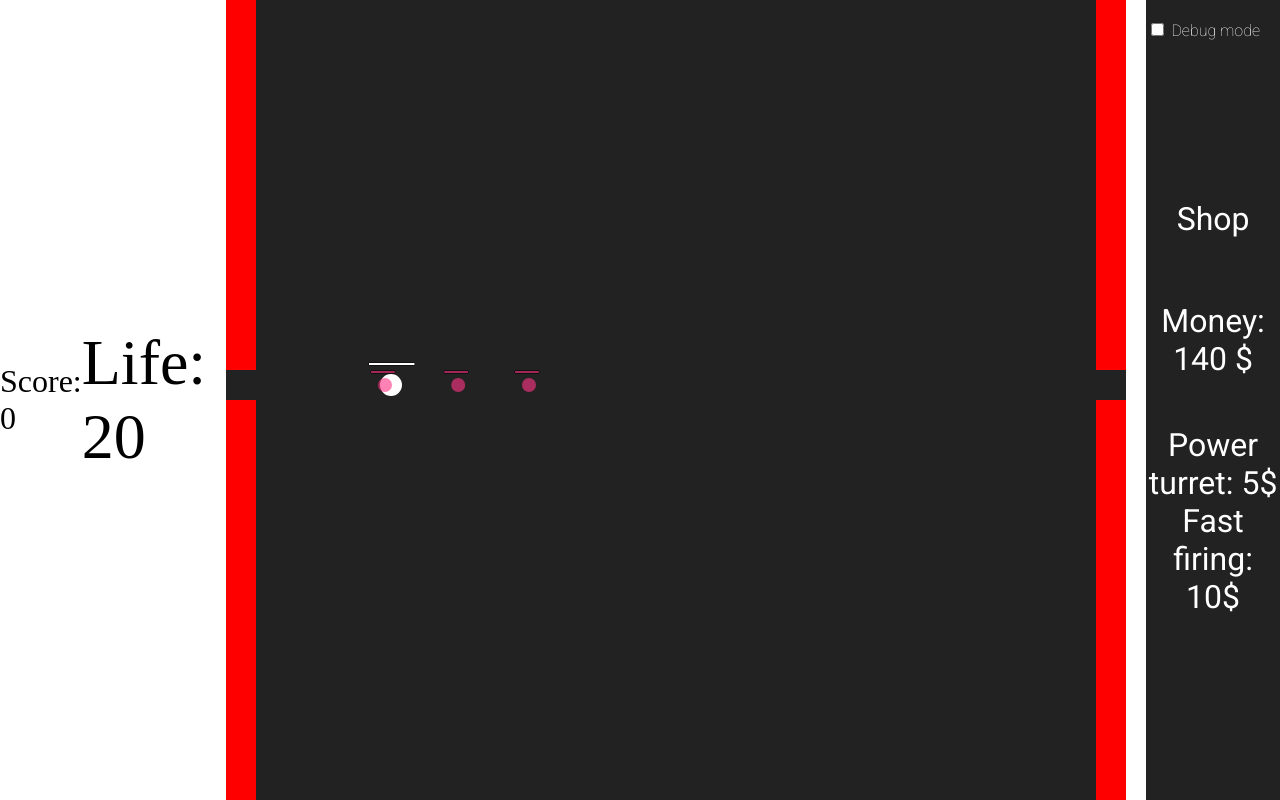
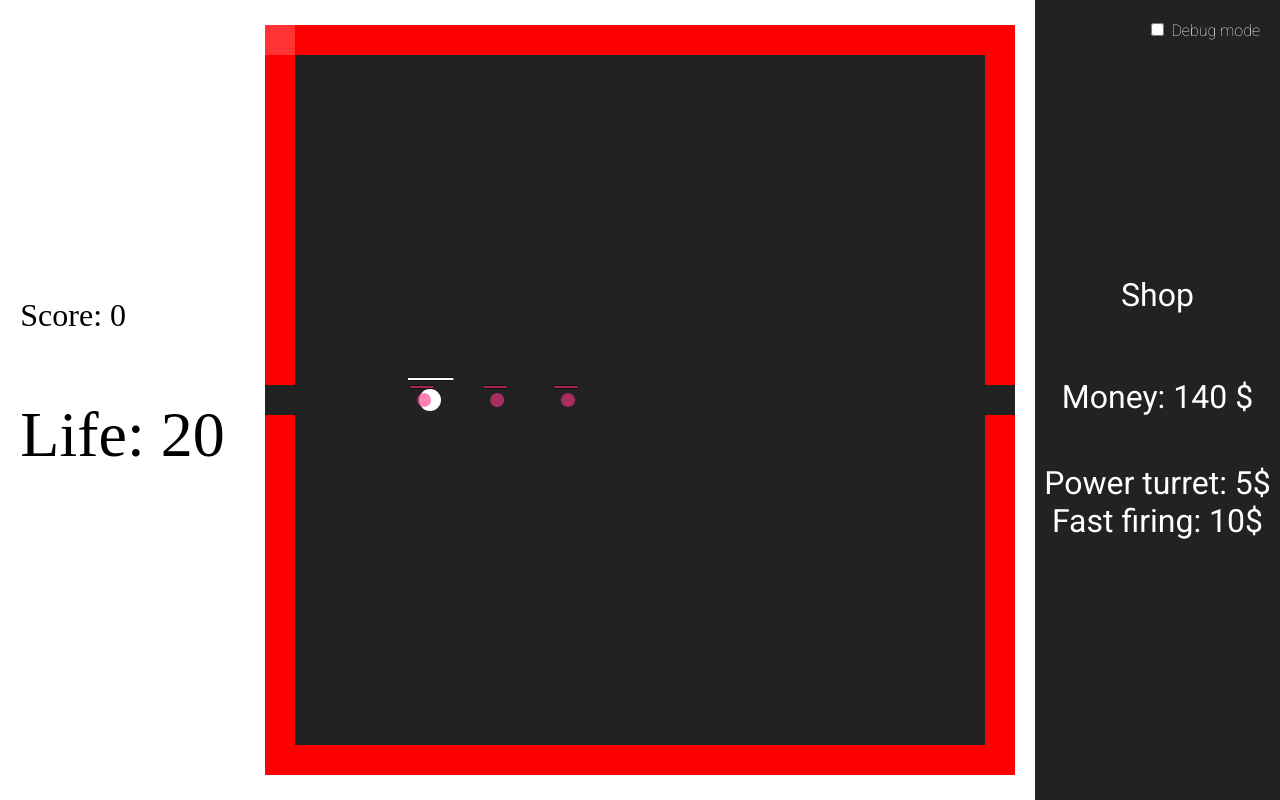
Before and after one commit to Patryk-Rozwadowski/Tower_defense_game, a website built with Parcel: page index.html in a window 1280 px wide. Built offline with nearby package versions, Linux system fonts and the light colour scheme.

Commit message:
Changed naming for some methods, fixed ui

```diff
--- a/index.html
+++ b/index.html
@@ -9,8 +9,11 @@
     <body style="margin:0; padding: 0;box-sizing: border-box" >
     <main class="container">
         <div class="ui-grid-3 center">
-            <p id="ui-score"></p>
-            <p id="ui-life"></p>
+          <div>
+              <p id="ui-score"></p>
+              <p id="ui-life"></p>
+          </div>
+
         </div>
         <div class="ui-grid-9 center">
             <canvas class="game-container" id="canvas"></canvas>
--- a/index.scss
+++ b/index.scss
@@ -30,8 +30,14 @@ li {
   cursor: pointer;
 }
 
+
 .center {
   display: flex;
   justify-content: center;
   align-items: center;
 }
+
+.row {
+  display: flex;
+  flex-direction: row;
+}
--- a/src/Managers/MapManager/MapManager.js
+++ b/src/Managers/MapManager/MapManager.js
@@ -8,24 +8,24 @@ import { createWallTile } from '../../CreateElement/MapElement/Walls/createWallT
 import { createTerrainTile } from '../../CreateElement/MapElement/createTerrainTile';
 
 export class MapManager {
-  constructor(canvas, ctx, cols, rows, cellSize, gameDebugger) {
+  constructor(canvas, ctx, cols, rows, cellSize, gameDebuggerManager) {
     this.canvas = canvas;
     this.ctx = ctx;
+    this.cellSize = cellSize;
+
     this.cols = cols;
     this.rows = rows;
 
     this.x = 0;
     this.y = 0;
 
-    this.cellSize = cellSize;
     this.gameMap = [];
-
     this.terrain = [];
-
     this.startSpawnPoint = {};
     this.endSpawnPoint = {};
 
-    this.gameDebugger = gameDebugger;
+    // MANAGERS
+    this.gameDebuggerManager = gameDebuggerManager;
   }
 
   renderMap() {
@@ -54,7 +54,7 @@ export class MapManager {
         this.ctx.fillStyle = this.gameMap[i][j].color;
         this.ctx.fillRect(xVec, yVec, this.cellSize, this.cellSize);
 
-        this.gameDebugger.debugTileVectors(xVec, yVec);
+        this.gameDebuggerManager.debugTileVectors(xVec, yVec);
       }
     }
 
@@ -68,7 +68,7 @@ export class MapManager {
             j,
             this.rows, // max rows
             this.cols, // max cols
-            this.gameDebugger
+            this.gameDebuggerManager
           );
         }
       }
--- a/src/Managers/MobsManager/MobsManager.js
+++ b/src/Managers/MobsManager/MobsManager.js
@@ -1,5 +1,6 @@
 import { MobCreator } from '../../CreateElement/Mobs/MobCreator';
 import { MobsModels } from '../../CreateElement/Mobs/Models/MobsModels';
+import { checkIfTileIsFree } from '../TilesCheckingManager/checkIfTileIsFree';
 
 export class MobsManager {
   constructor(
@@ -13,11 +14,18 @@ export class MobsManager {
     this.ctx = ctx;
     this.cellSize = cellSize;
 
+    this.mobs = [];
+
+    // MANAGERS
     this.mapManager = mapManager;
+    this.turretsManager = {};
     this.lifeManager = lifeManager;
     this.shopManager = shopManager;
     this.scoreManager = scoreManager;
-    this.mobs = [];
+  }
+
+  inject(turretsManager) {
+    this.turretsManager = turretsManager;
   }
 
   renderMob(wave) {
@@ -50,9 +58,14 @@ export class MobsManager {
     // Render wave moving
     this.mobs.map((mob, i) => {
       this._checkMobHp(mob, i);
+      if (
+        !checkIfTileIsFree(mob, this.turretsManager.getTurrets(), this.cellSize)
+      ) {
+        mob.x -= 2;
+      }
       mob.move(mob);
+      mob.render(mob);
       this._checkIfMobHitPlayer(mob, i);
-      mob.render(mob);
     });
   }
 
@@ -68,7 +81,6 @@ export class MobsManager {
       this.lifeManager.lifeHit();
       this.lifeManager.renderLife();
 
-      this.shopManager.renderPanel();
       this.mobs.splice(index, 1);
     }
   }
@@ -76,6 +88,7 @@ export class MobsManager {
   _checkMobHp(mob, i) {
     if (mob.hp < 0) {
       this.shopManager.addMoney(mob.reward);
+      this.shopManager.renderPanel();
       this.scoreManager.addScore(mob.score);
       this.scoreManager.renderScore();
       this.mobs.splice(i, 1);
--- a/src/Managers/TilesCheckingManager/checkIfTileIsFree.js
+++ b/src/Managers/TilesCheckingManager/checkIfTileIsFree.js
@@ -1,16 +1,16 @@
 import { normalizedTilePositions } from '../../Units/NormalizedTilePositions';
 
-export function checkIfTileIsFree(vector, turrets, cellSize) {
+export function checkIfTileIsFree(object, turrets, cellSize) {
   let freeTile = true;
 
   for (let i = 0; i < turrets.length; i++) {
     const turretChosenTileSameVectors =
-      turrets[i].x === normalizedTilePositions(vector.x, cellSize) &&
-      turrets[i].y === normalizedTilePositions(vector.y, cellSize);
+      turrets[i].x === normalizedTilePositions(object.x, cellSize) &&
+      turrets[i].y === normalizedTilePositions(object.y, cellSize);
 
     const turretChosenTileDiffVectors =
-      turrets[i].x !== normalizedTilePositions(vector.x, cellSize) &&
-      turrets[i].y !== normalizedTilePositions(vector.y, cellSize);
+      turrets[i].x !== normalizedTilePositions(object.x, cellSize) &&
+      turrets[i].y !== normalizedTilePositions(object.y, cellSize);
 
     // Check if tile is already taken
     if (turretChosenTileSameVectors) {
--- a/src/Managers/TurretManager/TurretManager.js
+++ b/src/Managers/TurretManager/TurretManager.js
@@ -7,10 +7,12 @@ import { FindDistanceBetweenVectors } from './FindDistanceBetweenVectors/FindDis
 export class TurretsManager {
   constructor(ctx, cellSize, mobsManager) {
     this.ctx = ctx;
+    this.cellSize = cellSize;
 
-    this.cellSize = cellSize;
     this.turrets = [];
     this.turretPlacedSuccess = true;
+
+    // MANAGERS
     this.mobsManager = mobsManager;
   }
 
--- a/src/index.js
+++ b/src/index.js
@@ -14,8 +14,8 @@ window.onload = () => {
   const ctx = canvas.getContext('2d');
   const gameDebugModeCheckbox = document.getElementById('debugMode');
 
-  const cols = 30;
-  const rows = 30;
+  const cols = 25;
+  const rows = 25;
   const cellSize = 30;
 
   ctx.canvas.width = cols * cellSize;
@@ -48,6 +48,7 @@ window.onload = () => {
 
   const turretsManager = new TurretsManager(ctx, cellSize, mobsManager);
 
+  mobsManager.inject(turretsManager);
   createWave(mobsManager);
   lifeManager.renderLife();
 
@@ -65,6 +66,7 @@ window.onload = () => {
       cellSize,
       gameDebugger
     );
+
     turretsManager.turretShooting();
     mouseManager.drawMousePosition();
     mobsManager.waveMobsMove();
--- a/styles/ui-grid/ui-grid.scss
+++ b/styles/ui-grid/ui-grid.scss
@@ -13,6 +13,7 @@ $grid-cols: 12;
 @for $i from 1 through $grid-cols {
   .ui-grid-#{$i} {
     display: flex;
+    flex-direction: column;
     width: 100 / ($grid-cols / $i) * 1%;
   }
 }
```
